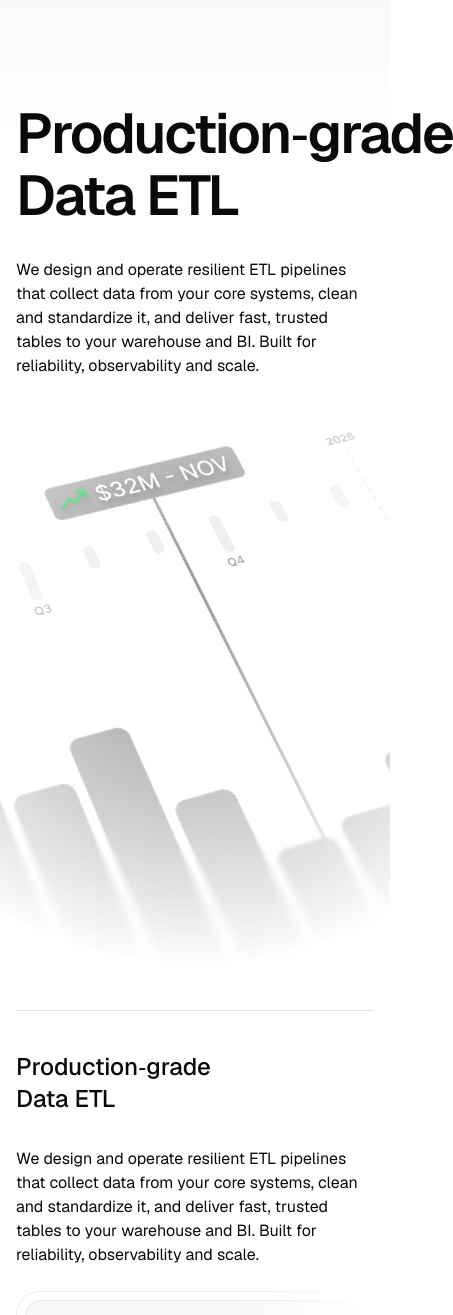
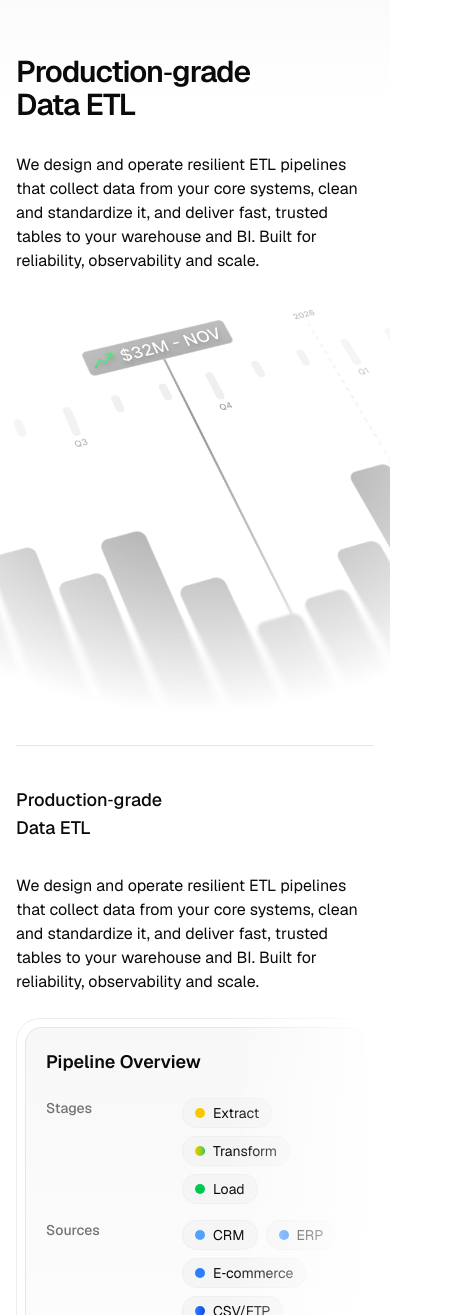
Before and after one commit to clement-horesh/my-aube, a Next.js app: page / in a window 390 px wide. Shown: the part 1605-2920 px from the top of the page, 453 px wide, since content can reach past the window. Built offline with nearby package versions, Linux system fonts and the light colour scheme.

Commit message:
Light mobile rework

```diff
--- a/src/components/core-offer.tsx
+++ b/src/components/core-offer.tsx
@@ -7,7 +7,7 @@ export function GradientSection() {
   return (
     <div id="core-offer" className="w-full bg-gradient-to-b from-neutral-100 to-neutral-0 dark:from-neutral-900 dark:to-neutral-950" style={{ backgroundSize: '100% 250px', backgroundRepeat: 'no-repeat' }}>
       <div className="w-full max-w-5xl mx-auto px-4 sm:px-6 lg:px-4 pt-50 pb-30">
-        <h1 className="text-[56px] leading-[1.1] font-[538] tracking-[-0.0325em]">Production‑grade<br/>Data ETL</h1>
+        <h1 className="text-3xl leading-[1.1] font-[538] tracking-[-0.0325em]">Production‑grade<br/>Data ETL</h1>
 
         {/* Top Section */}
 
@@ -18,9 +18,9 @@ export function GradientSection() {
       </div>
 
       {/* Image section that extends beyond container width */}
-      <div className="w-full  -mt-40 mb-2">
+      <div className="w-full -mt-40 mb-2">
         <div
-          className="relative w-full max-w-7xl mx-auto h-160 responsive-mask"
+          className="relative w-full max-w-7xl mx-auto h-120 md:h-160 responsive-mask"
         >
           <Image
             src="/Section 1.png"
@@ -40,7 +40,7 @@ export function GradientSection() {
         <div className="grid grid-cols-1 md:[grid-template-columns:1fr_auto_1fr] gap-0 items-stretch">
           <div className="flex items-stretch pt-10">
             <div className="w-full">
-              <h2 className="text-2xl sm:text-3xl font-medium mb-2">Production‑grade<br/>Data ETL</h2>
+              <h2 className="text-lg font-medium mb-2">Production‑grade<br/>Data ETL</h2>
               <p className="max-w-full mb-6 mt-8">
             We design and operate resilient ETL pipelines that collect data from your core systems, clean and standardize it, and deliver fast, trusted tables to your warehouse and BI. Built for reliability, observability and scale.
           </p>
--- a/src/components/hero.tsx
+++ b/src/components/hero.tsx
@@ -10,7 +10,7 @@ function HeroText() {
   return (
     <div className="flex flex-col gap-4 text-center sm:text-left relative z-20">
       <h1 className="text-5xl sm:text-5xl lg:text-6xl max-w-3xl transition-all duration-1000 font-bold bg-gradient-to-r from-black via-gray-700 to-gray-500 dark:from-gray-400 dark:via-gray-200 dark:to-white bg-clip-text text-transparent leading-none">
-      Mettez en <span className="bg-gradient-to-r from-rose-400 via-orange-400 via-yellow-400 via-sky-50 via-sky-300 to-sky-500 bg-clip-text text-transparent drop-shadow-[0_0_8px_rgba(251,146,60,0.3)] dark:drop-shadow-[0_0_10px_rgba(251,146,60,0.4)] animate-[pulse_2s_ease_forwards]">lumière</span> <br/> vos performances.
+      Mettez en <span className="bg-gradient-to-r from-rose-400 via-orange-400 via-yellow-400 via-sky-50 via-sky-300 to-sky-500 bg-clip-text text-transparent drop-shadow-[0_0_8px_rgba(251,146,60,0.3)] dark:drop-shadow-[0_0_10px_rgba(251,146,60,0.4)] animate-[pulse_2s_ease_forwards]">lumière</span> vos performances.
 
       </h1>
       <p className="text-base sm:text-lg max-w-2xl text-muted-foreground transition-all duration-1000 leading-relaxed">
--- a/src/components/latest-work.tsx
+++ b/src/components/latest-work.tsx
@@ -79,7 +79,7 @@ export function CarouselDemo() {
       >
         <CarouselContent>
           {/* Samsung */}
-          <CarouselItem className="basis-1/3 md:basis-1/2 lg:basis-1/3">
+          <CarouselItem className="basis-1/1 md:basis-1/2 lg:basis-1/3">
             <Dialog>
               <DialogTrigger asChild>
                 <div className="p-1 max-w-xs mx-auto">
@@ -104,7 +104,7 @@ export function CarouselDemo() {
           </CarouselItem>
 
           {/* HPE */}
-          <CarouselItem className="basis-1/3 md:basis-1/2 lg:basis-1/3">
+          <CarouselItem className="basis-1/1 md:basis-1/2 lg:basis-1/3">
             <Dialog>
               <DialogTrigger asChild>
                 <div className="p-1 max-w-xs mx-auto">
@@ -129,7 +129,7 @@ export function CarouselDemo() {
           </CarouselItem>
 
           {/* More coming soon */}
-          <CarouselItem className="basis-1/3 md:basis-1/2 lg:basis-1/3">
+          <CarouselItem className="basis-1/1 md:basis-1/2 lg:basis-1/3">
             <div className="p-1 max-w-xs mx-auto">
               <Card>
                 <CardContent className="flex aspect-square items-center justify-center p-6">
```
